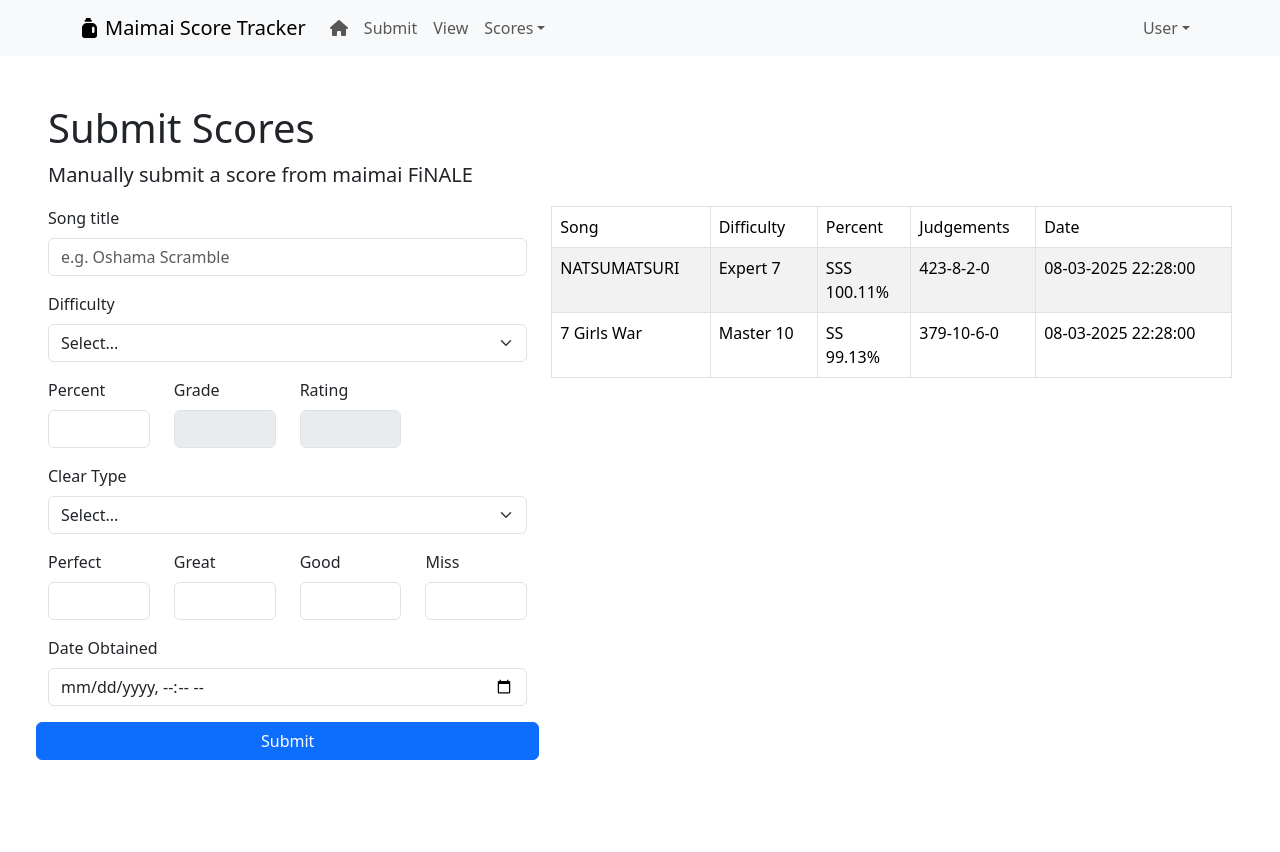
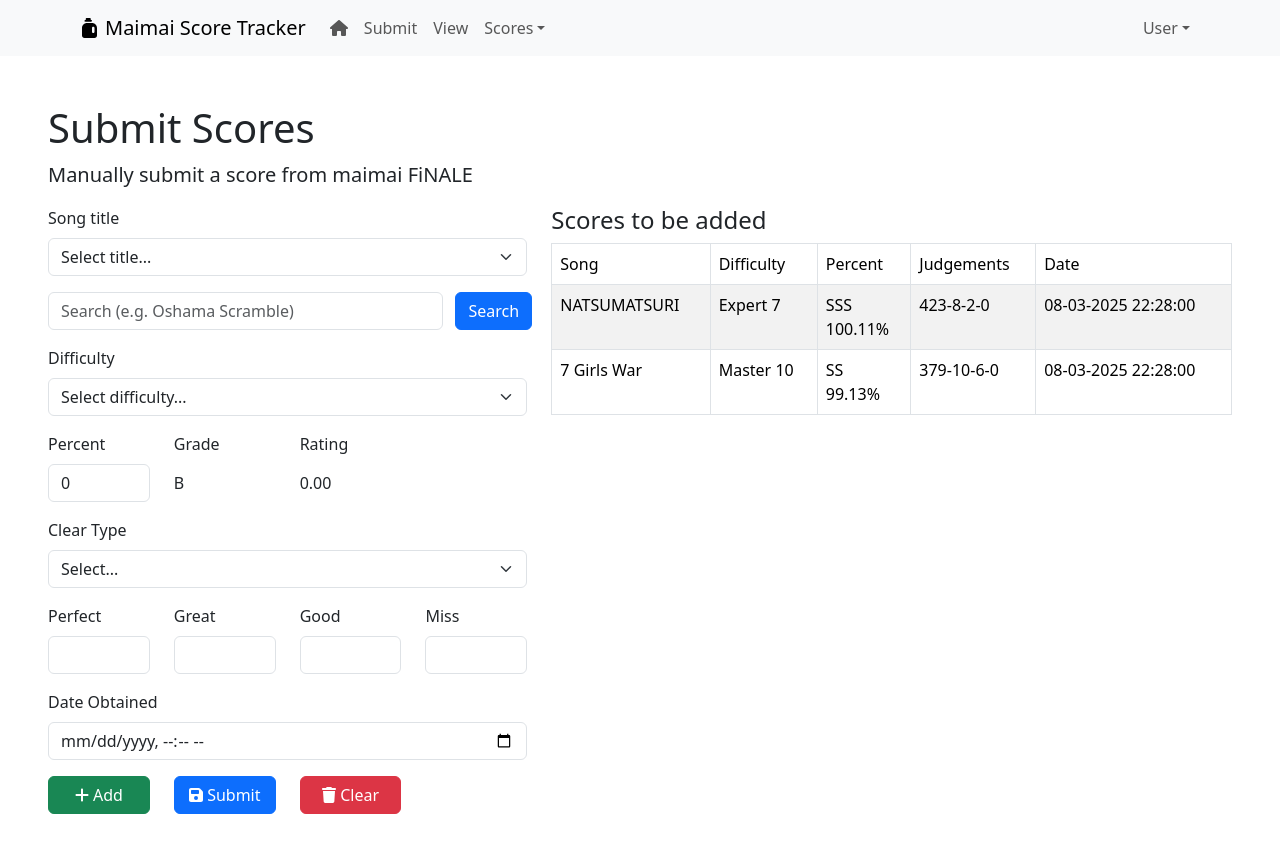
Before and after one commit to corndogit/maimai-score-tracker, a React (Vite) app: page /submit in a window 1280 px wide. Shown: the top 852 px of the page. Before the commit the page ends 808 px from the top, so only its background shows below. Built offline with nearby package versions, Linux system fonts and the light colour scheme.

Commit message:
Update submit scores form

```diff
--- a/src/components/submit-score-page/submit-score-form/submit-score-form.tsx
+++ b/src/components/submit-score-page/submit-score-form/submit-score-form.tsx
@@ -1,16 +1,32 @@
+import { faPlus, faSave, faTrash } from "@fortawesome/free-solid-svg-icons";
+import { FontAwesomeIcon } from "@fortawesome/react-fontawesome";
 import { Button, Col, Form, Row } from "react-bootstrap";
 
 export const SubmitScoreForm = () => {
   return (
     <Form>
-      <Form.Group className="mb-3" controlId="submitScoreForm.SongTitleField">
+      <Form.Group className="mb-3" controlId="submitScoreForm.SongTitleSearch">
         <Form.Label>Song title</Form.Label>
-        <Form.Control placeholder="e.g. Oshama Scramble" />
+        <Row className="mb-3">
+          <Col xs={12}>
+            <Form.Select aria-label="Search results">
+              <option>Select title...</option>
+            </Form.Select>
+          </Col>
+        </Row>
+        <Row>
+          <Col xs={10}>
+            <Form.Control placeholder="Search (e.g. Oshama Scramble)" />
+          </Col>
+          <Col xs={2} className="p-0">
+            <Button>Search</Button>
+          </Col>
+        </Row>
       </Form.Group>
       <Form.Group className="mb-3" controlId="submitScoreForm.DifficultySelect">
         <Form.Label>Difficulty</Form.Label>
         <Form.Select aria-label="Clear Type">
-          <option>Select...</option>
+          <option>Select difficulty...</option>
           <option value="1">Basic (level)</option>
           <option value="2">Advanced (level)</option>
           <option value="3">Expert (level)</option>
@@ -25,15 +41,21 @@ export const SubmitScoreForm = () => {
         <Row>
           <Col md={3}>
             <Form.Label>Percent</Form.Label>
-            <Form.Control type="number" min={0} />
+            <Form.Control type="number" min={0} defaultValue={0.0} />
           </Col>
           <Col md={3}>
             <Form.Label>Grade</Form.Label>
-            <Form.Control disabled min={0} />
+            <Form.Control plaintext readOnly min={0} defaultValue="B" />
           </Col>
           <Col md={3}>
             <Form.Label>Rating</Form.Label>
-            <Form.Control disabled type="number" min={0} />
+            <Form.Control
+              plaintext
+              readOnly
+              type="number"
+              min={0}
+              defaultValue="0.00"
+            />
           </Col>
         </Row>
       </Form.Group>
@@ -74,8 +96,22 @@ export const SubmitScoreForm = () => {
         <Form.Label>Date Obtained</Form.Label>
         <Form.Control type="datetime-local" />
       </Form.Group>
-      <Row>
-        <Button variant="primary">Submit</Button>
+      <Row className="justify-content-start">
+        <Col sm={3} xs={12}>
+          <Button variant="success" className="w-100 mb-1">
+            <FontAwesomeIcon icon={faPlus} /> Add
+          </Button>
+        </Col>
+        <Col sm={3} xs={12}>
+          <Button variant="primary" className="w-100 mb-1">
+            <FontAwesomeIcon icon={faSave} /> Submit
+          </Button>
+        </Col>
+        <Col sm={3} xs={12}>
+          <Button variant="danger" className="w-100 mb-1">
+            <FontAwesomeIcon icon={faTrash} /> Clear
+          </Button>
+        </Col>
       </Row>
     </Form>
   );
--- a/src/components/submit-score-page/submit-score-preview/submit-score-preview.tsx
+++ b/src/components/submit-score-page/submit-score-preview/submit-score-preview.tsx
@@ -2,6 +2,8 @@ import { Table } from "react-bootstrap";
 
 export const SubmitScorePreview = () => {
   return (
+    <>
+      <h4>Scores to be added</h4>
       <Table striped bordered hover>
         <thead>
           <tr>
@@ -37,5 +39,6 @@ export const SubmitScorePreview = () => {
           </tr>
         </tbody>
       </Table>
+    </>
   );
 };
```
Lines whose indentation alone changed are shown as unchanged.
